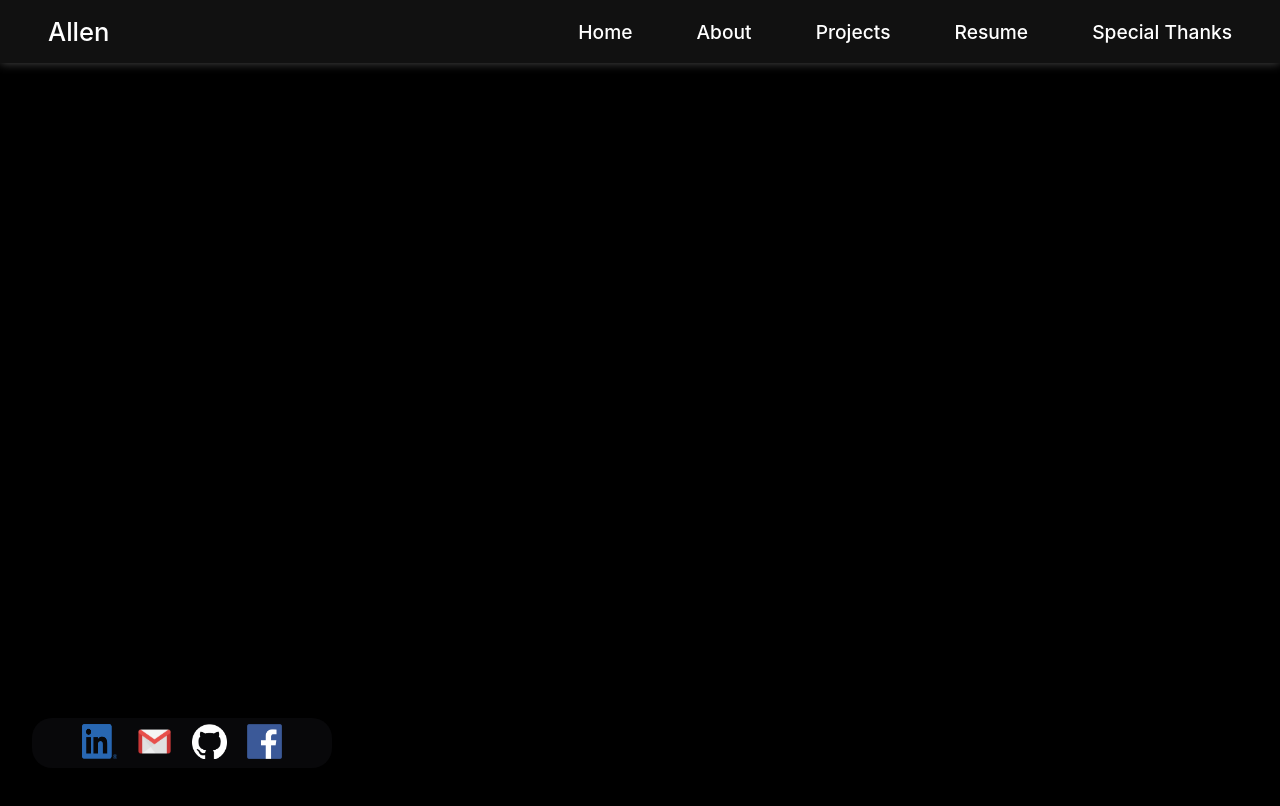
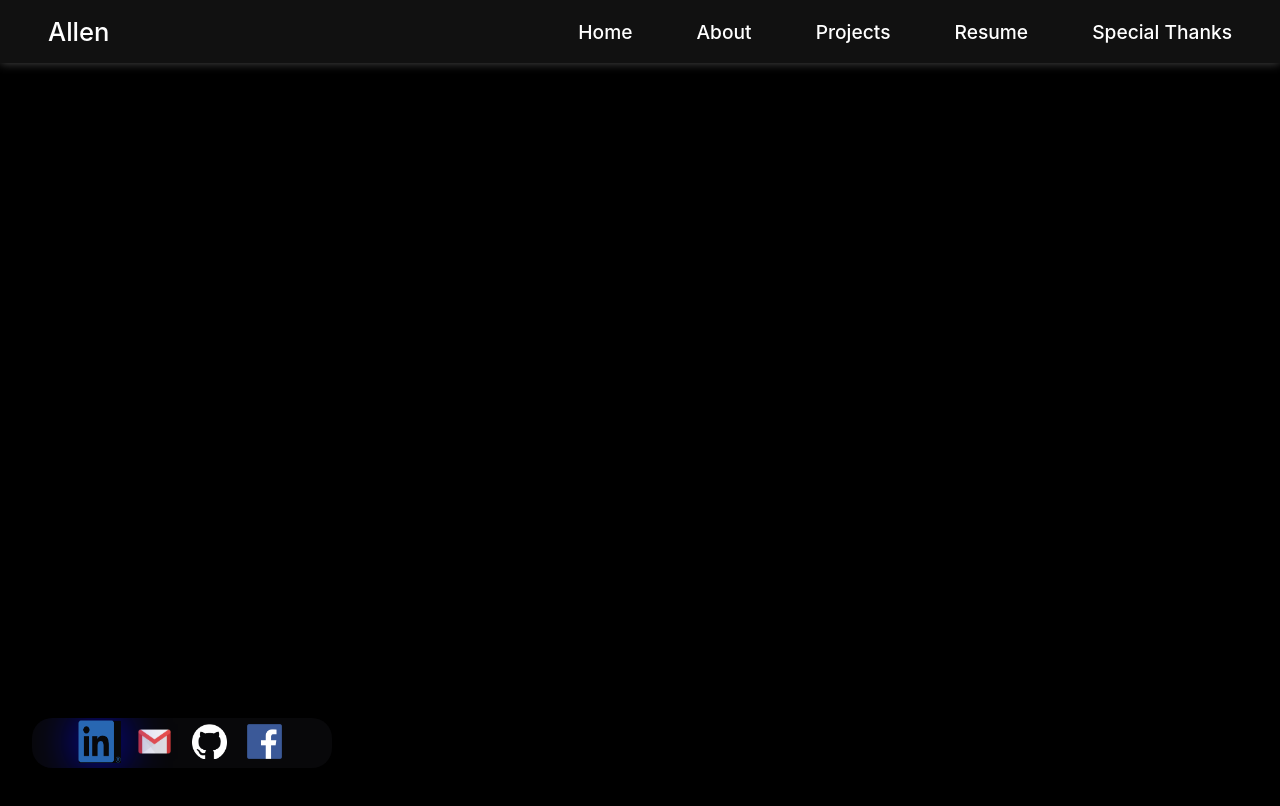
Before and after one commit to Nemo11235/allenliu-portfolio, a React (Create React App) app: page /allenliu-portfolio/projects in a window 1280 px wide. In both pictures the pointer is over the picture 99 px from the left and 741 px from the top of the page. Shown: the top 806 px of the page. Built offline with nearby package versions, Linux system fonts and the light colour scheme.

Commit message:
social bar animation

```diff
--- a/src/Components/SocialBar/SocialBar.scss
+++ b/src/Components/SocialBar/SocialBar.scss
@@ -22,3 +22,20 @@
   width: 35px;
   height: 35px;
 }
+
+.button-box-image:hover {
+  transform: scale(1.2);
+  box-shadow: 0 0 10px rgba(255, 255, 255, 0.7); /* Adjust the color and intensity of the glow */
+  transition: transform 0.3s ease; /* 添加过渡效果，使放大动画更平滑 */
+  animation: pulse 1s infinite alternate; /* Apply the animation */
+}
+
+/* Animation keyframes for pulsing effect */
+@keyframes pulse {
+  0% {
+    box-shadow: 0 0 20px rgba(255, 255, 255, 0.7);
+  }
+  100% {
+    box-shadow: 0 0 40px rgba(255, 255, 255, 0.9); /* Adjust the final glow effect */
+  }
+}
```
